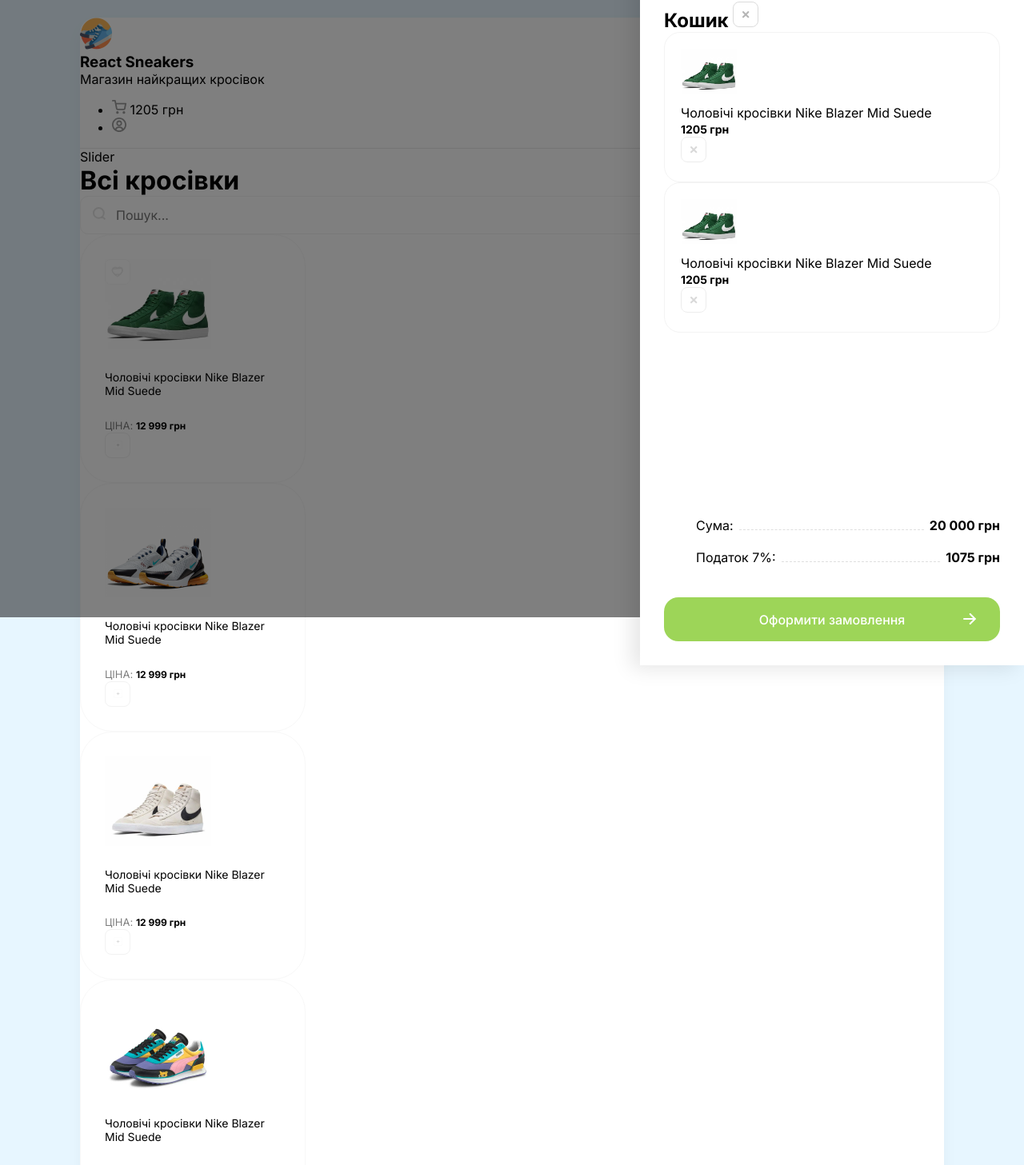
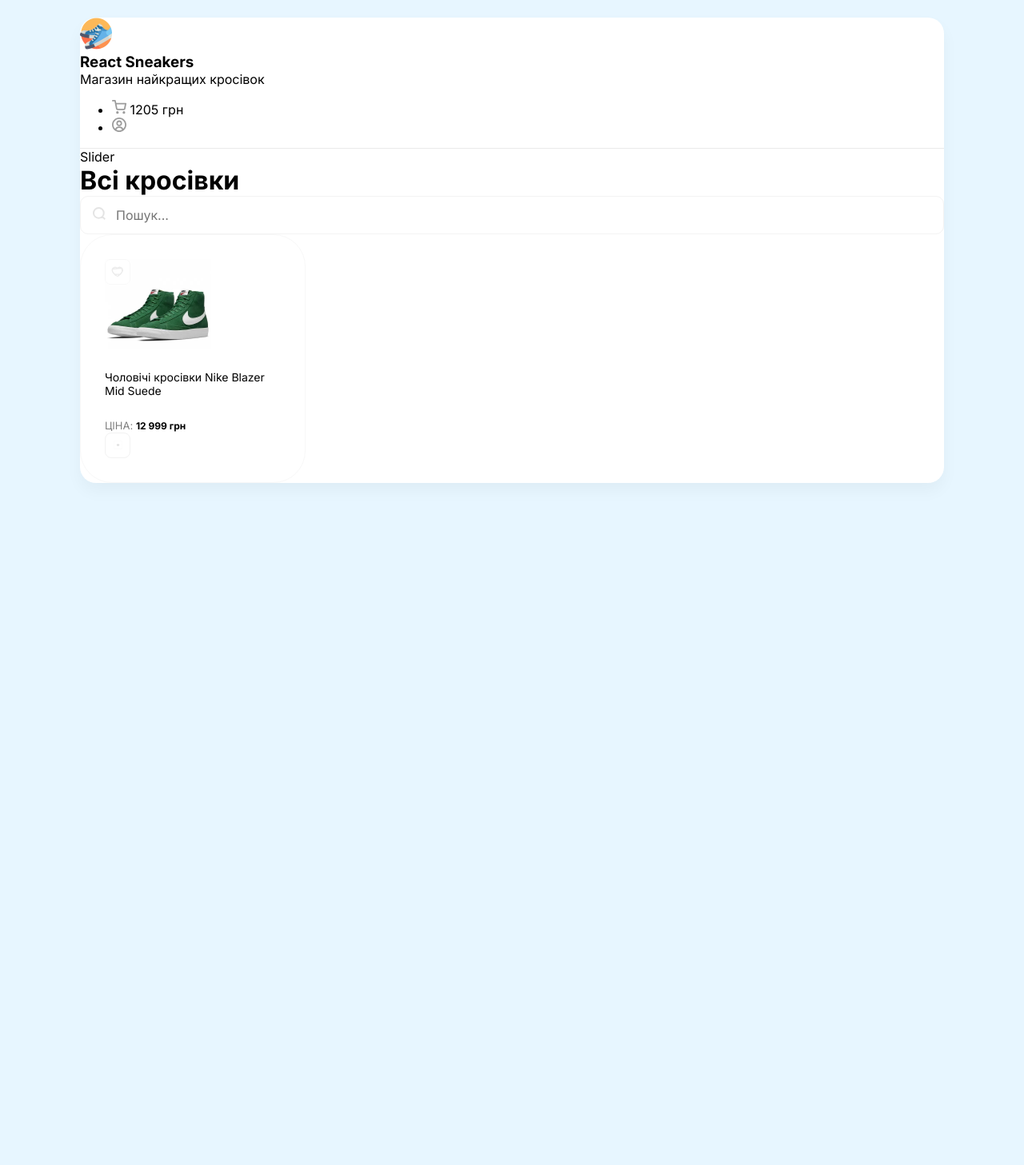
Before and after one commit to Medyanenko/React-sneakers, a React (Create React App) app: page / in a window 1280 px wide. Shown: the part 28-1485 px from the top of the page at 80% size. After the commit the page ends 800 px from the top, so only its background shows below. Built offline with nearby package versions, Linux system fonts and the light colour scheme.

Commit message:
2.add components Header, Drawer, Card

```diff
--- a/src/App.js
+++ b/src/App.js
@@ -1,149 +1,26 @@
+import Card from "./components/Card";
+import Drawer from "./components/Drawer";
+import Header from "./components/Header";
 
 function App() {
   return (
     <div className="wrapper clear">
-      <div className="overlay">
-        <div className="drawer">
-          <h2 className="mb-30 d-flex justify-between" >Кошик <img className="removeBtn  cu-p" src="/img/btn-remove.svg" alt="Remove"/></h2>
-
-          <div className="items">
-          <div className="cartItem d-flex align-center mb-20">
-            <div style={{backgroundImage:"url(/img/sneakers/1.jpg)"}} className="cartItemImg"></div>
-            <div className="mr-20 flex">
-              <p className="mb-5">Чоловічі кросівки Nike Blazer Mid Suede</p>
-              <b>1205 грн</b>
-            </div>
-            <img className="removeBtn" src="/img/btn-remove.svg" alt="Remove"/>
-          </div>
-          <div className="cartItem d-flex align-center mb-20">
-            <div style={{backgroundImage:"url(/img/sneakers/1.jpg)"}} className="cartItemImg"></div>
-            <div className="mr-20 flex">
-              <p className="mb-5">Чоловічі кросівки Nike Blazer Mid Suede</p>
-              <b>1205 грн</b>
-            </div>
-            <img className="removeBtn" src="/img/btn-remove.svg" alt="Remove"/>
-          </div>
-
-
-          </div>
-          <div className="cartTotalBlock">
-          <ul className="">
-            <li className="d-flex">
-              <span>
-                Cума:
-              </span>
-              <div>
-
-              </div>
-              <b>20 000 грн</b>
-            </li>
-            <li className="d-flex">
-            <span>
-                Податок 7%:
-              </span>
-              <div>
-
-              </div>
-              <b>1075 грн</b>
-            </li>
-          </ul>
-          <button className="greenButton">Оформити замовлення <img src="/img/arrow.svg" alt="arrow"/></button>
-          </div>
-
-        </div>
-      </div>
-
-      <header className="d-flex justify-between align-center p-40" >
-        <div className="d-flex align-center">
-          <img height={40} width={40} src="/img/logo.png" alt="logo"/>
-          <div>
-            <h3 className="text-uppercase">React Sneakers</h3>
-            <p className="opacity-5">Магазин найкращих кросівок</p>
-          </div>
-        </div>
-          <ul className="d-flex">
-            <li className="mr-30">
-              <img height={18} width={18} src="/img/cart.svg" alt="cart"/>
-              <span> 1205 грн</span>
-            </li>
-            <li>
-              <img height={18} width={18} src="/img/user.svg" alt="user"/>
-            </li>
-          </ul>
-      </header>
+      <Drawer/>
+      <Header />
       <div>Slider</div>
       <div className="content p-40">
         <div className="mb-40 d-flex align-center justify-between">
           <h1>Всі кросівки</h1>
           <div className="search-block d-flex">
-            <img src="/img/search.svg" alt="Search"/>
-            <input placeholder="Пошук..."/>
+            <img src="/img/search.svg" alt="Search" />
+            <input placeholder="Пошук..." />
           </div>
         </div>
 
         <div className="d-flex">
-        <div className="card">
-          <div className="favorite">
-           <img src="/img/heart-unliked.svg" alt="Unliked"/>
-          </div>
-          <img width ={133} height={112} src="/img/sneakers/1.jpg" alt="" />
-          <h5>Чоловічі кросівки Nike Blazer Mid Suede</h5>
-          <div className="d-flex justify-between align-center">
-            <div className="d-flex flex-column ">
-              <span>Ціна: </span>
-              <b>12 999  грн</b>
-            </div>
-            <button className="button">
-              <img width ={11} height={11} src="/img/plus.svg" alt="plus" />
-            </button>
-          </div>
-
-        </div>
-        <div className="card">
-          <img width ={133} height={112} src="/img/sneakers/2.jpg" alt="" />
-          <h5>Чоловічі кросівки Nike Blazer Mid Suede</h5>
-          <div className="d-flex justify-between align-center">
-            <div className="d-flex flex-column ">
-              <span>Ціна: </span>
-              <b>12 999  грн</b>
-            </div>
-            <button className="button">
-              <img width ={11} height={11} src="/img/plus.svg" alt="plus" />
-            </button>
-          </div>
-
-        </div>
-        <div className="card">
-          <img width ={133} height={112} src="/img/sneakers/3.jpg" alt="" />
-          <h5>Чоловічі кросівки Nike Blazer Mid Suede</h5>
-          <div className="d-flex justify-between align-center">
-            <div className="d-flex flex-column ">
-              <span>Ціна: </span>
-              <b>12 999  грн</b>
-            </div>
-            <button className="button">
-              <img width ={11} height={11} src="/img/plus.svg" alt="plus" />
-            </button>
-          </div>
-
-        </div>
-        <div className="card">
-          <img width ={133} height={112} src="/img/sneakers/4.jpg" alt="" />
-          <h5>Чоловічі кросівки Nike Blazer Mid Suede</h5>
-          <div className="d-flex justify-between align-center">
-            <div className="d-flex flex-column ">
-              <span>Ціна: </span>
-              <b>12 999  грн</b>
-            </div>
-            <button className="button">
-              <img width ={11} height={11} src="/img/plus.svg" alt="plus" />
-            </button>
-          </div>
-
-        </div>
+          <Card />
         </div>
       </div>
-
     </div>
   );
 }
--- /dev/null
+++ b/src/components/Card.js
@@ -0,0 +1,21 @@
+const Card = () => {
+  return (
+    <div className="card">
+      <div className="favorite">
+        <img src="/img/heart-unliked.svg" alt="Unliked" />
+      </div>
+      <img width={133} height={112} src="/img/sneakers/1.jpg" alt="" />
+      <h5>Чоловічі кросівки Nike Blazer Mid Suede</h5>
+      <div className="d-flex justify-between align-center">
+        <div className="d-flex flex-column ">
+          <span>Ціна: </span>
+          <b>12 999 грн</b>
+        </div>
+        <button className="button">
+          <img width={11} height={11} src="/img/plus.svg" alt="plus" />
+        </button>
+      </div>
+    </div>
+  );
+};
+export default Card;
--- /dev/null
+++ b/src/components/Drawer.js
@@ -0,0 +1,59 @@
+const Drawer = () => {
+  return (
+    <div style={{ display: "none" }} className="overlay">
+    <div className="drawer">
+      <h2 className="mb-30 d-flex justify-between">
+        Кошик{" "}
+        <img
+          className="removeBtn  cu-p"
+          src="/img/btn-remove.svg"
+          alt="Remove"
+        />
+      </h2>
+
+      <div className="items">
+        <div className="cartItem d-flex align-center mb-20">
+          <div
+            style={{ backgroundImage: "url(/img/sneakers/1.jpg)" }}
+            className="cartItemImg"
+          ></div>
+          <div className="mr-20 flex">
+            <p className="mb-5">Чоловічі кросівки Nike Blazer Mid Suede</p>
+            <b>1205 грн</b>
+          </div>
+          <img className="removeBtn" src="/img/btn-remove.svg" alt="Remove" />
+        </div>
+        <div className="cartItem d-flex align-center mb-20">
+          <div
+            style={{ backgroundImage: "url(/img/sneakers/1.jpg)" }}
+            className="cartItemImg"
+          ></div>
+          <div className="mr-20 flex">
+            <p className="mb-5">Чоловічі кросівки Nike Blazer Mid Suede</p>
+            <b>1205 грн</b>
+          </div>
+          <img className="removeBtn" src="/img/btn-remove.svg" alt="Remove" />
+        </div>
+      </div>
+      <div className="cartTotalBlock">
+        <ul className="">
+          <li className="d-flex">
+            <span>Cума:</span>
+            <div></div>
+            <b>20 000 грн</b>
+          </li>
+          <li className="d-flex">
+            <span>Податок 7%:</span>
+            <div></div>
+            <b>1075 грн</b>
+          </li>
+        </ul>
+        <button className="greenButton">
+          Оформити замовлення <img src="/img/arrow.svg" alt="arrow" />
+        </button>
+      </div>
+    </div>
+    </div>
+  );
+};
+export default Drawer;
--- /dev/null
+++ b/src/components/Header.js
@@ -0,0 +1,23 @@
+const Header = () => {
+   return(
+    <header className="d-flex justify-between align-center p-40">
+    <div className="d-flex align-center">
+      <img height={40} width={40} src="/img/logo.png" alt="logo" />
+      <div>
+        <h3 className="text-uppercase">React Sneakers</h3>
+        <p className="opacity-5">Магазин найкращих кросівок</p>
+      </div>
+    </div>
+    <ul className="d-flex">
+      <li className="mr-30">
+        <img height={18} width={18} src="/img/cart.svg" alt="cart" />
+        <span> 1205 грн</span>
+      </li>
+      <li>
+        <img height={18} width={18} src="/img/user.svg" alt="user" />
+      </li>
+    </ul>
+  </header>
+   )
+}
+export default Header;
```
